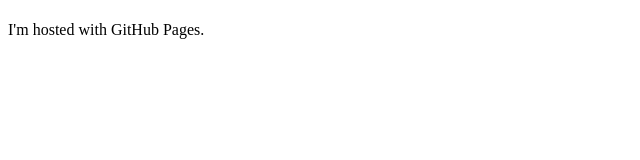
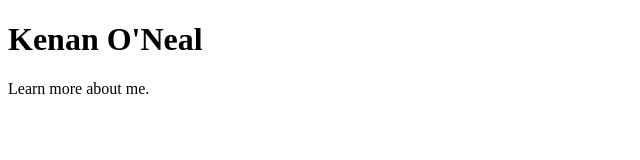
Before and after one commit to Kmoneal/Kmoneal.github.io, a plain HTML site: page index.html in a window 1280 px wide. Shown: the whole page, without its empty margins (0-640 px from the left). Drawn offline with Linux system fonts and the light colour scheme.

Commit message:
Adding my name
Putting my name in the title and as the header.

```diff
--- a/index.html
+++ b/index.html
@@ -1,7 +1,9 @@
 <!DOCTYPE html>
 <html>
 	<body>
-		<h1><title>Hello World</title></h1>
-		<p>I'm hosted with GitHub Pages.</p>
+		<h1><title>Kenan O'Neal</title>
+		Kenan O'Neal
+		</h1>
+		<p>Learn more about me.</p>
 	</body>
 </html>
```
